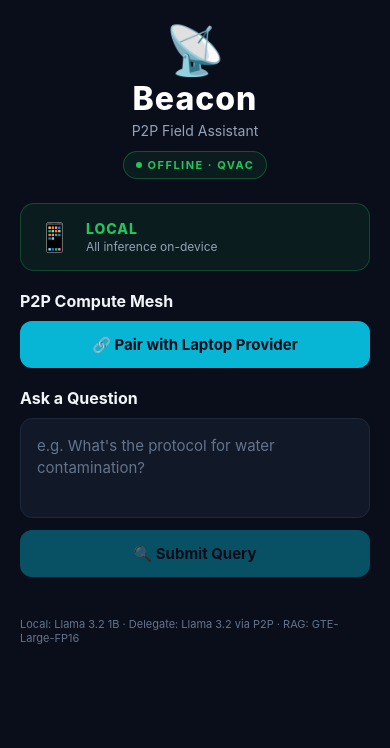
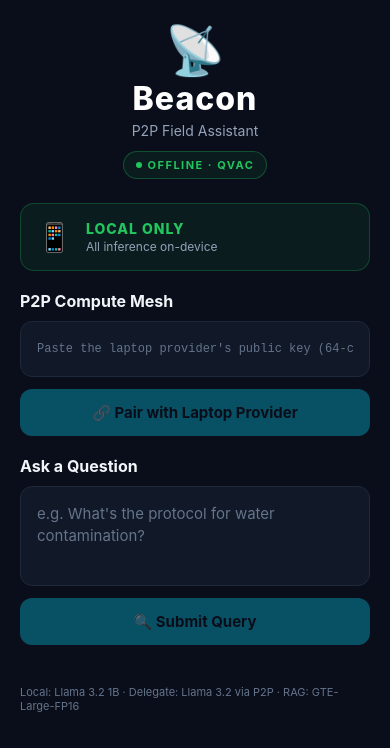
Before and after one commit to edycutjong/beacon, a React Native app: screen / in a window 390 px wide. Shown: the top 748 px of the page. Built offline with nearby package versions, Linux system fonts and the light colour scheme.

Commit message:
chore: remove readme hero and configure coverage

```diff
--- a/App.tsx
+++ b/App.tsx
@@ -1,24 +1,10 @@
 import React, { useState, useCallback } from 'react';
 import {
   StyleSheet, Text, View, TextInput, TouchableOpacity,
-  ScrollView, SafeAreaView, StatusBar, Alert, Dimensions,
+  ScrollView, SafeAreaView, StatusBar, Alert,
 } from 'react-native';
-
-// ── Types ───────────────────────────────────────────────────────────────────
-
-type ComputeMode = 'local' | 'delegated' | 'searching';
-type ConnectionStatus = 'disconnected' | 'paired' | 'connecting';
-
-interface PeerInfo {
-  name: string;
-  publicKey: string;
-}
-
-interface QueryResult {
-  answer: string;
-  mode: ComputeMode;
-  latencyMs: number;
-}
+import { runRoute, type RouteResult } from './src/core/router';
+import { pairWithProvider, getPairedProviderKey, clearPairing } from './src/core/p2p';
 
 // ── Colors ──────────────────────────────────────────────────────────────────
 
@@ -28,55 +14,52 @@ const C = {
   text: '#f1f5f9', text2: '#94a3b8', muted: '#64748b', white: '#fff',
 };
 
-// ── Mock ────────────────────────────────────────────────────────────────────
-
-function mockQuery(text: string, mode: ComputeMode): QueryResult {
-  return {
-    answer: mode === 'delegated'
-      ? `[Delegated to Laptop-01] Based on local RAG search: ${text.length > 30 ? text.slice(0, 30) + '...' : text} — The field manual recommends assessing the situation and following standard protocol. Cross-referenced with 3 local documents.`
-      : `[Local inference] Quick assessment: ${text.length > 30 ? text.slice(0, 30) + '...' : text} — Using on-device small model for rapid response. Limited depth due to phone constraints.`,
-    mode,
-    latencyMs: mode === 'delegated' ? 340 : 820,
-  };
-}
-
 // ── App ─────────────────────────────────────────────────────────────────────
 
 export default function App() {
   const [query, setQuery] = useState('');
-  const [result, setResult] = useState<QueryResult | null>(null);
+  const [result, setResult] = useState<RouteResult | null>(null);
   const [processing, setProcessing] = useState(false);
-  const [mode, setMode] = useState<ComputeMode>('local');
-  const [connection, setConnection] = useState<ConnectionStatus>('disconnected');
-  const [peer, setPeer] = useState<PeerInfo | null>(null);
+  const [providerKey, setProviderKey] = useState('');
+  const [paired, setPaired] = useState<string | null>(getPairedProviderKey());
 
+  // Pair with a laptop provider using its Ed25519 public key (printed by the
+  // provider daemon). Real validation lives in p2p.pairWithProvider().
   const handlePair = useCallback(() => {
-    setConnection('connecting');
-    setTimeout(() => {
-      setPeer({ name: 'Laptop-01', publicKey: 'ed25519:a1b2c3d4e5f6...' });
-      setConnection('paired');
-      setMode('delegated');
-    }, 1200);
+    try {
+      pairWithProvider(providerKey.trim());
+      setPaired(getPairedProviderKey());
+    } catch (e: unknown) {
+      Alert.alert('Pairing failed', e instanceof Error ? e.message : 'Invalid provider key (64-char hex required).');
+    }
+  }, [providerKey]);
+
+  const handleDisconnect = useCallback(() => {
+    clearPairing();
+    setPaired(null);
+    Alert.alert('Unpaired', 'Heavy queries will now run on-device (local fallback).');
   }, []);
 
-  const handleDisconnect = useCallback(() => {
-    setPeer(null);
-    setConnection('disconnected');
-    setMode('local');
-    Alert.alert('Fallback', 'Peer disconnected. Routing to local model.');
-  }, []);
+  // Real inference: the router decides local vs. delegated and falls back
+  // automatically if the peer is unreachable.
+  const handleSubmit = useCallback(async () => {
+    const q = query.trim();
+    if (!q) return;
+    setProcessing(true);
+    setResult(null);
+    try {
+      const r = await runRoute(q);
+      setResult(r);
+    } catch (e: unknown) {
+      Alert.alert('Inference failed', e instanceof Error ? e.message : 'Could not run inference. Is the QVAC runtime available on this device?');
+    } finally {
+      setProcessing(false);
+    }
+  }, [query]);
 
-  const handleSubmit = useCallback(() => {
-    if (!query.trim()) return;
-    setProcessing(true);
-    setTimeout(() => {
-      setResult(mockQuery(query, mode));
-      setProcessing(false);
-    }, mode === 'delegated' ? 600 : 1200);
-  }, [query, mode]);
-
-  const modeColor = mode === 'delegated' ? C.cyan : mode === 'local' ? C.green : C.amber;
-  const modeLabel = mode === 'delegated' ? `DELEGATED → ${peer?.name}` : 'LOCAL';
+  const delegateReady = paired !== null;
+  const modeColor = delegateReady ? C.cyan : C.green;
+  const modeLabel = delegateReady ? 'DELEGATE READY' : 'LOCAL ONLY';
 
   return (
     <SafeAreaView style={s.container}>
@@ -95,11 +78,11 @@ export default function App() {
 
         {/* Topology Badge */}
         <View style={[s.topoBadge, { backgroundColor: `${modeColor}15`, borderColor: `${modeColor}40` }]}>
-          <Text style={[s.topoIcon, { color: modeColor }]}>{mode === 'delegated' ? '📡' : '📱'}</Text>
+          <Text style={[s.topoIcon, { color: modeColor }]}>{delegateReady ? '📡' : '📱'}</Text>
           <View>
             <Text style={[s.topoLabel, { color: modeColor }]}>{modeLabel}</Text>
             <Text style={s.topoSub}>
-              {mode === 'delegated' ? 'Heavy queries → laptop via P2P mesh' : 'All inference on-device'}
+              {delegateReady ? 'Heavy queries route to the laptop peer' : 'All inference on-device'}
             </Text>
           </View>
         </View>
@@ -107,27 +90,35 @@ export default function App() {
         {/* P2P Controls */}
         <View style={s.section}>
           <Text style={s.sectionTitle}>P2P Compute Mesh</Text>
-          {connection === 'disconnected' && (
-            <TouchableOpacity style={[s.btn, { backgroundColor: C.cyan }]} onPress={handlePair}>
+          {!paired && (
+            <>
+              <TextInput
+                style={[s.input, { minHeight: 0, fontFamily: 'monospace', fontSize: 12 }]}
+                placeholder="Paste the laptop provider's public key (64-char hex)"
+                placeholderTextColor={C.muted}
+                value={providerKey}
+                onChangeText={setProviderKey}
+                autoCapitalize="none"
+                autoCorrect={false}
+              />
+              <TouchableOpacity
+                style={[s.btn, { backgroundColor: C.cyan, marginTop: 12 }, !providerKey.trim() && { opacity: 0.4 }]}
+                onPress={handlePair}
+                disabled={!providerKey.trim()}
+              >
                 <Text style={s.btnText}>🔗 Pair with Laptop Provider</Text>
               </TouchableOpacity>
+            </>
           )}
-          {connection === 'connecting' && (
-            <View style={[s.btn, { backgroundColor: `${C.amber}20`, borderWidth: 1, borderColor: `${C.amber}40` }]}>
-              <Text style={[s.btnText, { color: C.amber }]}>⏳ Searching for peers...</Text>
-            </View>
-          )}
-          {connection === 'paired' && peer && (
-            <View>
+          {paired && (
             <View style={s.peerCard}>
-                <View>
-                  <Text style={s.peerName}>✅ {peer.name}</Text>
-                  <Text style={s.peerKey}>{peer.publicKey}</Text>
+              <View style={{ flex: 1, paddingRight: 12 }}>
+                <Text style={s.peerName}>✅ Paired</Text>
+                <Text style={s.peerKey} numberOfLines={1}>{paired}</Text>
               </View>
               <TouchableOpacity onPress={handleDisconnect}>
                 <Text style={{ color: C.red, fontWeight: '700' }}>Disconnect</Text>
               </TouchableOpacity>
-              </View>
             </View>
           )}
         </View>
@@ -146,11 +137,11 @@ export default function App() {
             textAlignVertical="top"
           />
           <TouchableOpacity
-            style={[s.btn, { backgroundColor: C.cyan, marginTop: 12 }, !query.trim() && { opacity: 0.4 }]}
+            style={[s.btn, { backgroundColor: C.cyan, marginTop: 12 }, (!query.trim() || processing) && { opacity: 0.4 }]}
             onPress={handleSubmit}
             disabled={!query.trim() || processing}
           >
-            <Text style={s.btnText}>{processing ? '🔄 Processing...' : '🔍 Submit Query'}</Text>
+            <Text style={s.btnText}>{processing ? '🔄 Processing…' : '🔍 Submit Query'}</Text>
           </TouchableOpacity>
         </View>
 
@@ -159,12 +150,12 @@ export default function App() {
           <View style={s.section}>
             <View style={s.resultCard}>
               <View style={s.resultHeader}>
-                <Text style={[s.resultMode, { color: result.mode === 'delegated' ? C.cyan : C.green }]}>
-                  {result.mode === 'delegated' ? '📡 DELEGATED' : '📱 LOCAL'}
+                <Text style={[s.resultMode, { color: result.source === 'delegated' ? C.cyan : C.green }]}>
+                  {result.source === 'delegated' ? '📡 DELEGATED' : '📱 LOCAL'}
                 </Text>
                 <Text style={s.latency}>{result.latencyMs}ms</Text>
               </View>
-              <Text style={s.resultText}>{result.answer}</Text>
+              <Text style={s.resultText}>{result.text}</Text>
             </View>
           </View>
         )}
--- a/package.json
+++ b/package.json
@@ -12,6 +12,7 @@
   "devDependencies": {
     "@types/node": "^22.0.0",
     "@types/react": "~19.2.2",
+    "@vitest/coverage-v8": "^4.1.8",
     "typescript": "~6.0.3",
     "vitest": "^4.1.8"
   },
@@ -22,6 +23,7 @@
     "web": "expo start --web",
     "typecheck": "tsc --noEmit",
     "test": "vitest run",
+    "test:coverage": "vitest run --coverage",
     "ci": "npm run typecheck && npm test"
   },
   "private": true
```
Also changed, not shown: 3 other files (tests, documents, lock files or other folders). Lines whose indentation alone changed are shown as unchanged.
